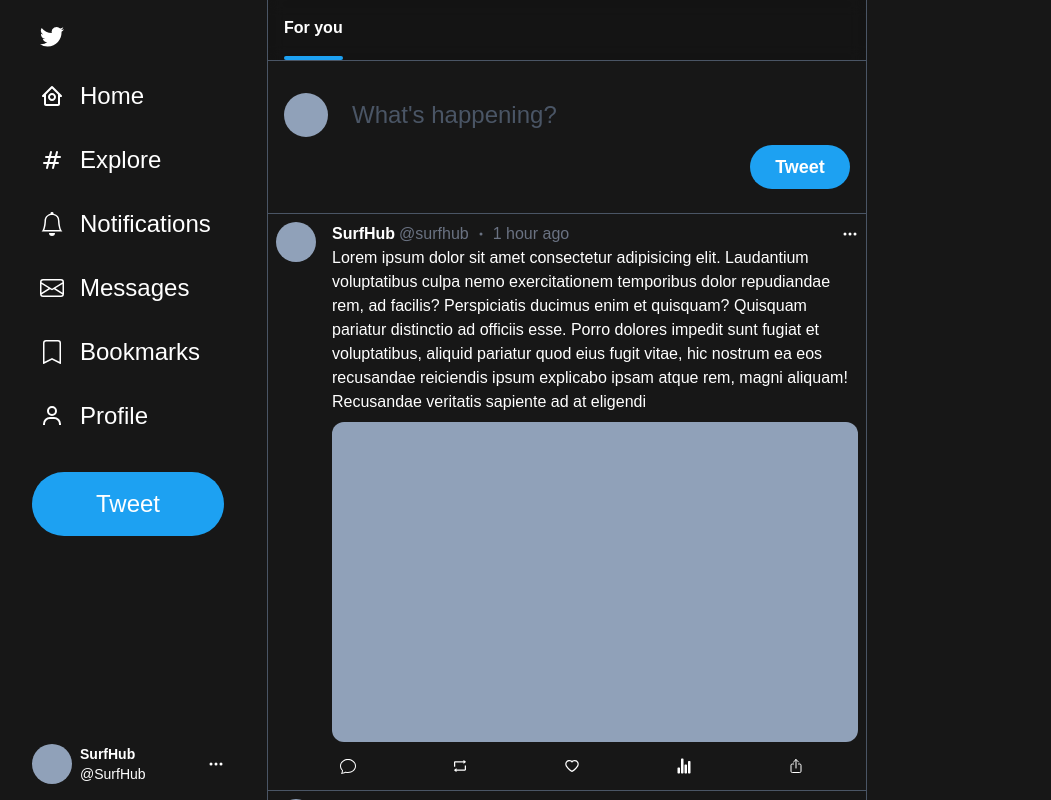
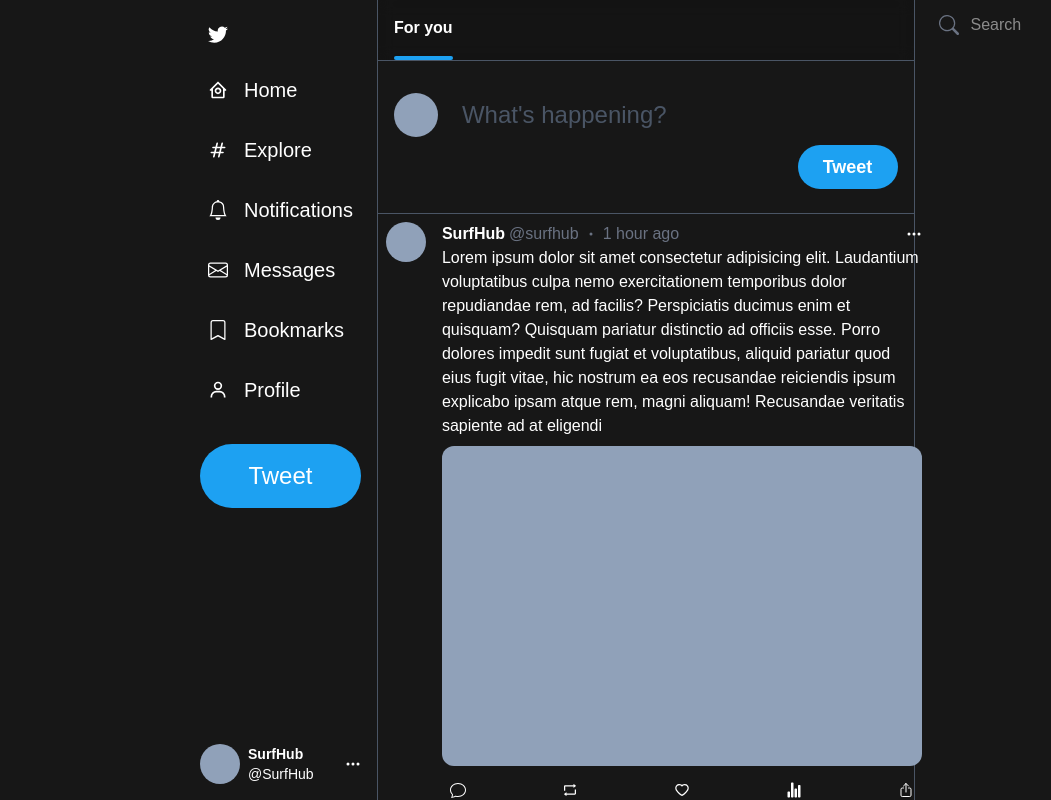
Before and after one commit to EverybodySurf/x-twitter-clone, a Next.js app in the folder xclone/: page / in a window 1280 px wide. Shown: the top 800 px of the page, without its empty margins (8-1059 px from the left). Built offline with nearby package versions, Linux system fonts and the light colour scheme.

Commit message:
building right side bar UI

```diff
--- a/xclone/src/app/page.tsx
+++ b/xclone/src/app/page.tsx
@@ -1,18 +1,36 @@
 import LeftSidebar from "@/components/LeftSidebar";
 import MainComponent from "@/components/MainComponent";
+import { BsSearch } from "react-icons/bs";
 
 
 const Home = () => {
   return (
     <div className="w-full h-full flex justify-center items-center relative bg-background">
-      <div className="max-w-screen-xl w-full h-full flex relative">
+      <div className="max-w-[70vw] w-full h-full flex relative">
         {/* left sidebar for navigation/header */}
         <LeftSidebar />
         {/* Main */}
         <MainComponent />
         {/*<section>right section</section> */}
-        <section className="fixed flex flex-col space-y-4">
-
+        <section className="w-full sticky top-0 flex flex-col items-stretch h-screen px-6">
+          <div>
+            <div className="relative w-full h-full">
+              <label
+                htmlFor="searchBox"
+                className="absolute top-0 left-0 h-full flex items-center justify-center"
+              >
+                <BsSearch className="w-5 h-5 text-gray-500"/>
+              </label>
+              <input
+                id="searchBox"
+                type="text"
+                placeholder="Search"
+                className="outline-none bg-transparent border-none w-full h-full rounded-xl py-4 px-8"
+              />
+            </div>
+          </div>
+          <div></div>
+          <div></div>
         </section>
       </div>
     </div>
--- a/xclone/src/components/LeftSidebar.tsx
+++ b/xclone/src/components/LeftSidebar.tsx
@@ -39,11 +39,11 @@
 
 const LeftSidebar = () => {
   return (
-    <section className="fixed w-[272px] flex flex-col items-stretch h-screen px-6">
+    <section className="sticky top-0 w-[23%] flex flex-col items-stretch h-screen">
           <div className="flex flex-col items-stretch h-full space-y-4 mt-4">
             {NAVIGATION_ITEMS.map((item)=>(
               <Link
-                className='hover:bg-white/10 text-2xl transition duration-200 flex items-center justify-start w-fit space-x-4
+                className='hover:bg-white/10 text-xl transition duration-200 flex items-center justify-start w-fit space-x-4
                 rounded-3xl py-2 px-6'
                 href={`/${item.title.toLowerCase()}`}
                 key={item.title}
@@ -59,7 +59,7 @@
             Tweet
             </button>
           </div>
-          <button className="rounded-full flex items-center space-x-2 m4 bg-transparent p-4 text-center hover:bg-white/10
+          <button className="rounded-full flex items-center space-x-2 bg-transparent p-4 text-center hover:bg-white/10
           transition duration-200 w-full justify-between">
             <div className="flex item-center space-x-2">
               <div className="rounded-full bg-slate-400 w-10 h-10"></div>
--- a/xclone/src/components/MainComponent.tsx
+++ b/xclone/src/components/MainComponent.tsx
@@ -5,7 +5,7 @@
 
 const MainComponent = () => {
   return (
-    <main className="ml-[275px] flex w-full max-w-[600px] h-full min-h-screen flex-col border-l-[0.5px] border-r-[0.5px]
+    <main className="flex w-[60%] h-full min-h-screen flex-col border-l-[0.5px] border-r-[0.5px]
         border-gray-600">
           <div className="flex items-center justify-between px-4 pt-4 border-b-[0.5px] border-gray-600 backdrop-blur bg-black/10 sticky top-0">
             <h1 className="text-md font-bold">
```
